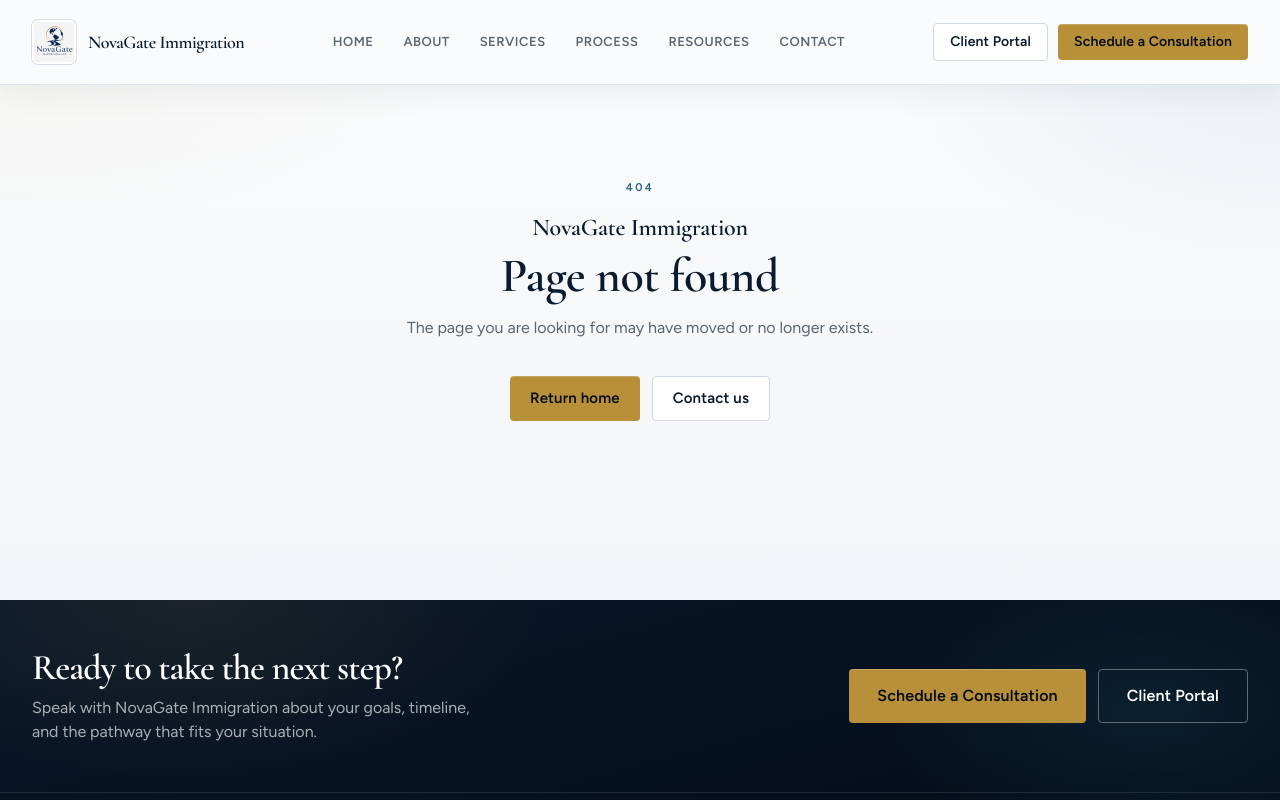
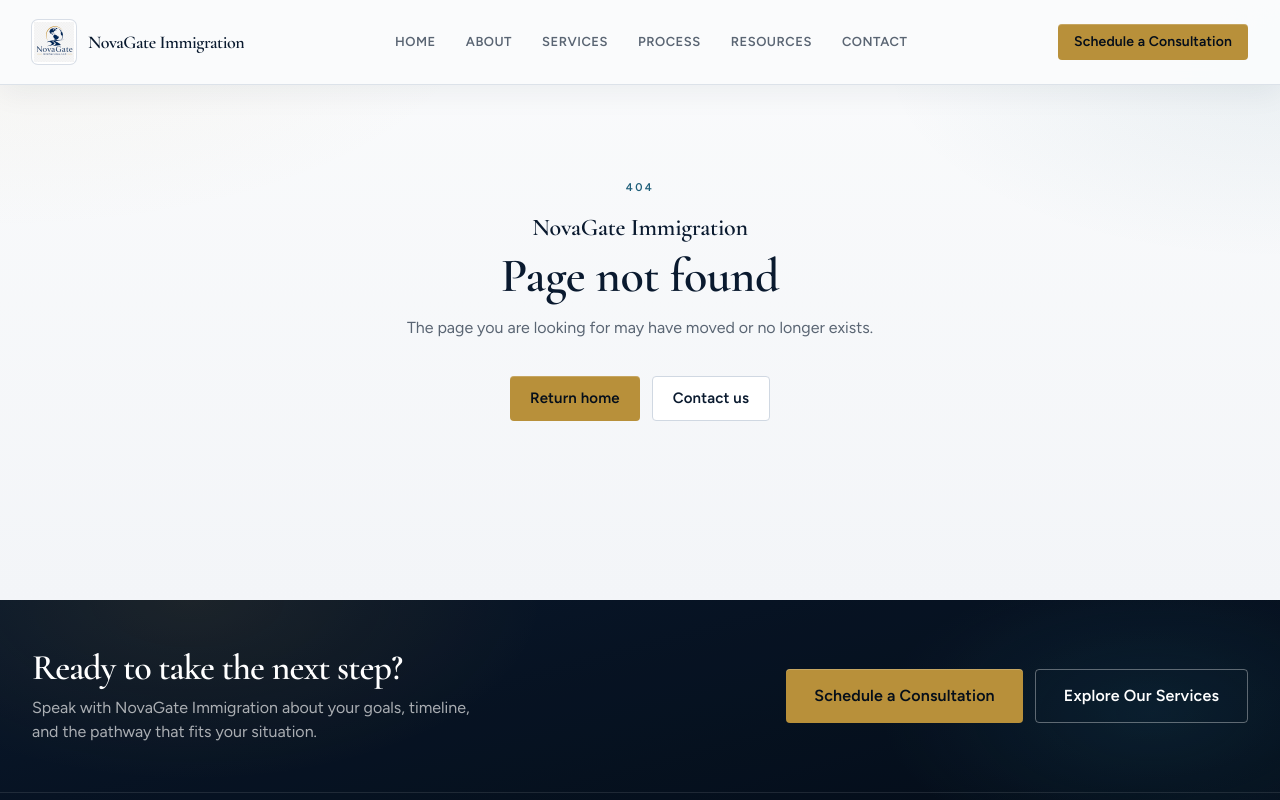
Before and after one commit to Efam1251/ngweb, a React (Vite) app: page /404 in a window 1280 px wide. Shown: the top 800 px of the page. Built offline with nearby package versions, Linux system fonts and the light colour scheme.

Commit message:
Remove Client Portal links until backend database is available in the cloud.

```diff
--- a/src/App.tsx
+++ b/src/App.tsx
@@ -6,7 +6,6 @@
 import { ProcessPage } from "@/pages/ProcessPage";
 import { ResourcesPage } from "@/pages/ResourcesPage";
 import { ContactPage } from "@/pages/ContactPage";
-import { PortalLoginPage } from "@/pages/PortalLoginPage";
 import { NotFoundPage } from "@/pages/NotFoundPage";
 
 export default function App() {
@@ -20,7 +19,6 @@
           <Route path="process" element={<ProcessPage />} />
           <Route path="resources" element={<ResourcesPage />} />
           <Route path="contact" element={<ContactPage />} />
-          <Route path="portal-login" element={<PortalLoginPage />} />
           <Route path="404" element={<NotFoundPage />} />
           <Route path="*" element={<Navigate to="/404" replace />} />
         </Route>
--- a/src/components/home/Hero.tsx
+++ b/src/components/home/Hero.tsx
@@ -37,8 +37,8 @@
             <Button to="/contact" variant="gold" size="lg">
               Schedule a Consultation
             </Button>
-            <Button to={SITE.portalUrl} variant="outlineDark" size="lg">
-              Client Portal
+            <Button to="/services" variant="outlineDark" size="lg">
+              Explore Our Services
             </Button>
           </div>
         </div>
--- a/src/components/layout/Footer.tsx
+++ b/src/components/layout/Footer.tsx
@@ -23,8 +23,8 @@
             <Button to="/contact" variant="gold" size="lg">
               Schedule a Consultation
             </Button>
-            <Button to={SITE.portalUrl} variant="outlineDark" size="lg">
-              Client Portal
+            <Button to="/services" variant="outlineDark" size="lg">
+              Explore Our Services
             </Button>
           </div>
         </Container>
--- a/src/components/layout/Navbar.tsx
+++ b/src/components/layout/Navbar.tsx
@@ -74,13 +74,6 @@
         </nav>
 
         <div className="hidden items-center gap-2.5 lg:flex">
-          <Button
-            to={SITE.portalUrl}
-            variant={solid ? "secondary" : "outlineDark"}
-            size="sm"
-          >
-            Client Portal
-          </Button>
           <Button to="/contact" variant="gold" size="sm">
             Schedule a Consultation
           </Button>
@@ -121,9 +114,6 @@
               </NavLink>
             ))}
             <div className="mt-3 flex flex-col gap-2.5 border-t border-line pt-4">
-              <Button to={SITE.portalUrl} variant="secondary">
-                Client Portal
-              </Button>
               <Button to="/contact" variant="gold">
                 Schedule a Consultation
               </Button>
--- a/src/data/site.ts
+++ b/src/data/site.ts
@@ -12,9 +12,6 @@
     { day: "Saturday", time: "By appointment" },
     { day: "Sunday", time: "Closed" },
   ],
-  portalUrl: "/portal-login",
-  /** Swap to real portal when live, e.g. https://portal.novagateimmi.com */
-  portalProductionHint: "https://portal.novagateimmi.com",
 } as const;
 
 export const NAV_LINKS = [
--- a/src/pages/PortalLoginPage.tsx
+++ /dev/null
@@ -1,62 +0,0 @@
-import { Button } from "@/components/ui/Button";
-import { Container } from "@/components/ui/Container";
-import { Reveal } from "@/components/ui/Reveal";
-import { BrandLogo } from "@/components/brand/BrandLogo";
-import { Seo } from "@/components/seo/Seo";
-import { SITE } from "@/data/site";
-
-export function PortalLoginPage() {
-  return (
-    <>
-      <Seo
-        title="Client Portal Login"
-        description="Existing NovaGate Immigration clients can access their secure client portal to review case updates and documents."
-        path="/portal-login"
-      />
-
-      <section className="relative flex min-h-[85dvh] items-center overflow-hidden bg-surface-navy py-28">
-        <div className="pointer-events-none absolute inset-0 bg-grid-fade opacity-[0.06]" />
-        <Container className="relative max-w-2xl">
-          <Reveal>
-            <div className="border border-white/15 bg-white/[0.04] px-8 py-12 text-center backdrop-blur-sm sm:px-12">
-              <div className="flex justify-center">
-                <BrandLogo withName onDark size="md" />
-              </div>
-              <p className="mt-8 text-[0.68rem] font-semibold uppercase tracking-[0.2em] text-gold-soft">
-                Client portal
-              </p>
-              <h1 className="mt-4 font-display text-3xl font-semibold text-white sm:text-4xl text-balance">
-                Secure access for existing clients
-              </h1>
-              <p className="mt-5 text-base leading-relaxed text-white/70">
-                Review case information, timelines, and documents through the
-                NovaGate Immigration client portal.
-              </p>
-              <p className="mt-4 text-sm text-white/55">
-                Live portal:{" "}
-                <span className="font-semibold text-white/85">
-                  {SITE.portalProductionHint}
-                </span>
-              </p>
-              <div className="mt-9 flex flex-col justify-center gap-3 sm:flex-row">
-                <Button href={SITE.portalProductionHint} variant="gold" size="lg">
-                  Continue to Portal
-                </Button>
-                <Button to="/contact" variant="outlineDark" size="lg">
-                  Need an invite?
-                </Button>
-              </div>
-              <p className="mt-7 text-xs text-white/45">
-                New to NovaGate?{" "}
-                <a className="font-semibold text-gold-soft hover:text-white" href="/contact">
-                  Schedule a consultation
-                </a>
-                . Portal access is provided by invitation.
-              </p>
-            </div>
-          </Reveal>
-        </Container>
-      </section>
-    </>
-  );
-}
```
Also changed, not shown: 1 other file (tests, documents, lock files or other folders).
